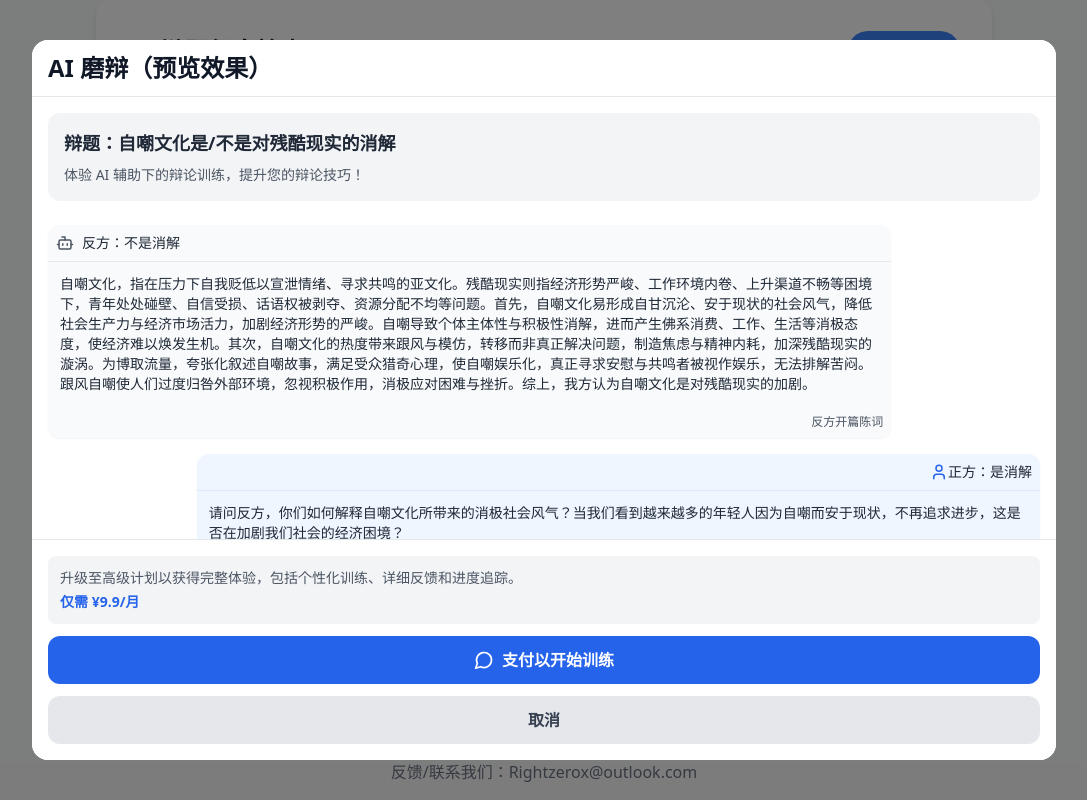
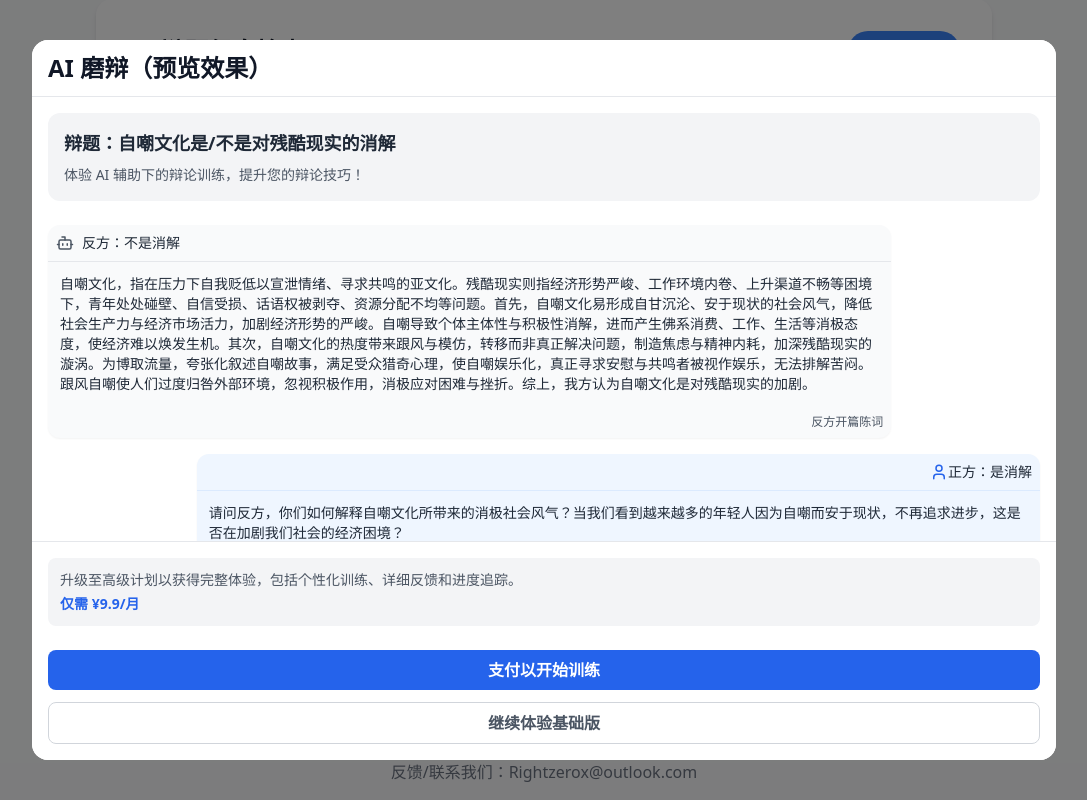
Before and after one commit to RZX00/debate0.2, a React (Vite) app: page / in a window 1280 px wide. Both pictures are taken after a click on the button "体验". Shown: the part 253-1053 px from the top of the page, without its empty margins (96-1183 px from the left). Built offline with nearby package versions, Linux system fonts and the light colour scheme.

Commit message:
Update AIDebateExperience.tsx

```diff
--- a/src/components/AIDebateExperience.tsx
+++ b/src/components/AIDebateExperience.tsx
@@ -9,8 +9,8 @@ interface Message {
 
 const AIDebateExperience: React.FC<{ onClose: () => void }> = ({ onClose }) => {
   const [showNotification, setShowNotification] = useState(false);
-  const [paymentClickCount, setPaymentClickCount] = useState(0); // 记录支付按钮点击次数
-  const [cancelClickCount, setCancelClickCount] = useState(0);//记录取消按钮点击次数
+  const [paymentClickCount, setPaymentClickCount] = useState(0);
+  const [cancelClickCount, setCancelClickCount] = useState(0);
 
   const debateTopic = "自嘲文化是/不是对残酷现实的消解";
 
@@ -44,10 +44,15 @@ const AIDebateExperience: React.FC<{ onClose: () => void }> = ({ onClose }) => {
 
   const handleExperienceClick = async () => {
     const newClickCount = paymentClickCount + 1;
-    setPaymentClickCount(newClickCount); // 更新点击次数
+    setPaymentClickCount(newClickCount);
 
     setShowNotification(true);
-    setTimeout(() => setShowNotification(false), 5000);
+
+    // 4秒后自动关闭弹窗并关闭页面
+    setTimeout(() => {
+      setShowNotification(false);
+      window.close();
+    }, 4000);
 
     console.log('即将发送的请求体:', { clicks: { count: newClickCount, type: 'payment' } });
 
@@ -59,7 +64,6 @@ const AIDebateExperience: React.FC<{ onClose: () => void }> = ({ onClose }) => {
       },
       body: JSON.stringify({ clicks: { count: newClickCount, type: 'payment' } }),
     });
-
   };
 
   const handleCancelClick = async () => {
@@ -131,16 +135,15 @@ const AIDebateExperience: React.FC<{ onClose: () => void }> = ({ onClose }) => {
           </div>
           <button
             onClick={handleExperienceClick}
-            className="w-full bg-blue-600 text-white font-semibold py-3 px-6 rounded-xl hover:bg-blue-700 transition-colors flex items-center justify-center"
+            className="w-full bg-blue-600 text-white font-semibold py-2 px-4 rounded-lg"
           >
-            <MessageCircle size={20} className="mr-2" />
             支付以开始训练
           </button>
           <button
             onClick={handleCancelClick}
-            className="w-full bg-gray-200 text-gray-700 font-semibold py-3 px-6 rounded-xl hover:bg-gray-300 transition-colors"
+            className="w-full bg-white text-gray-600 font-semibold py-2 px-4 rounded-lg border border-gray-300"
           >
-            取消
+            继续体验基础版
           </button>
         </div>
       </div>
```
